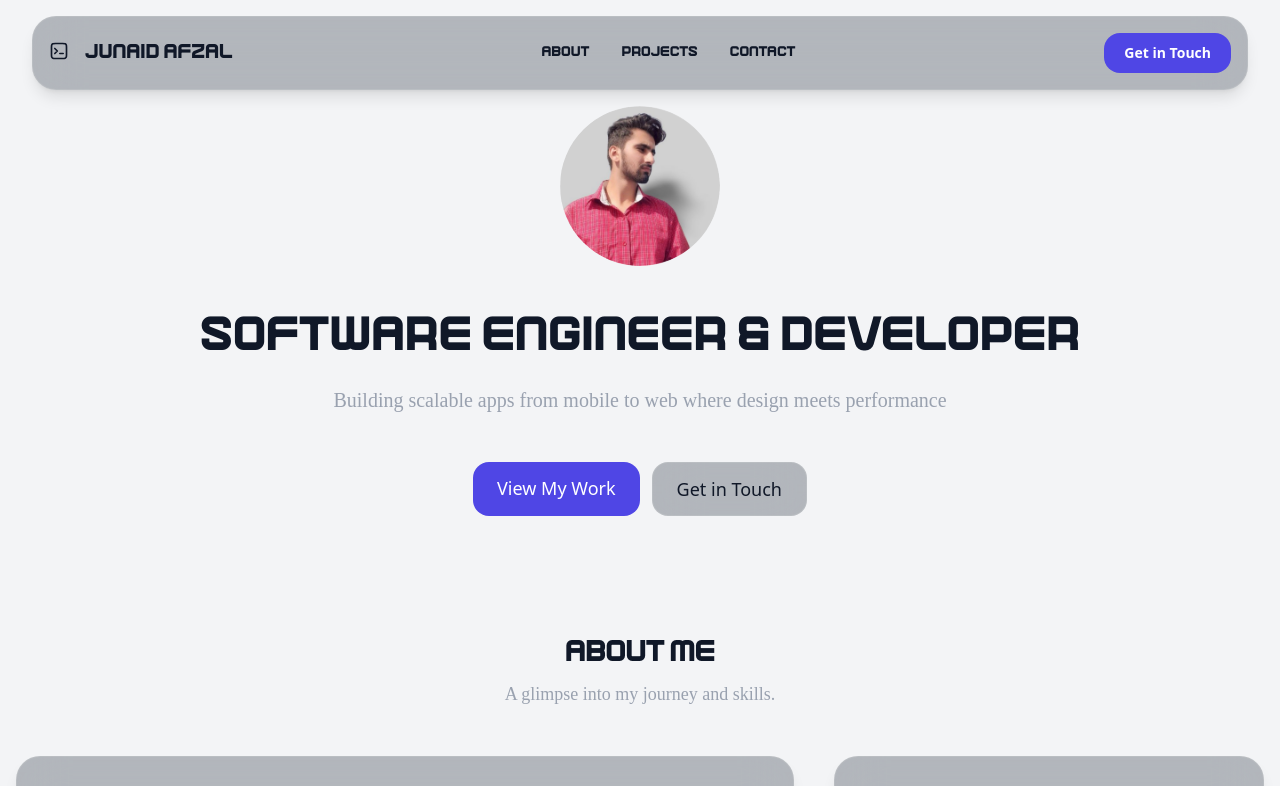
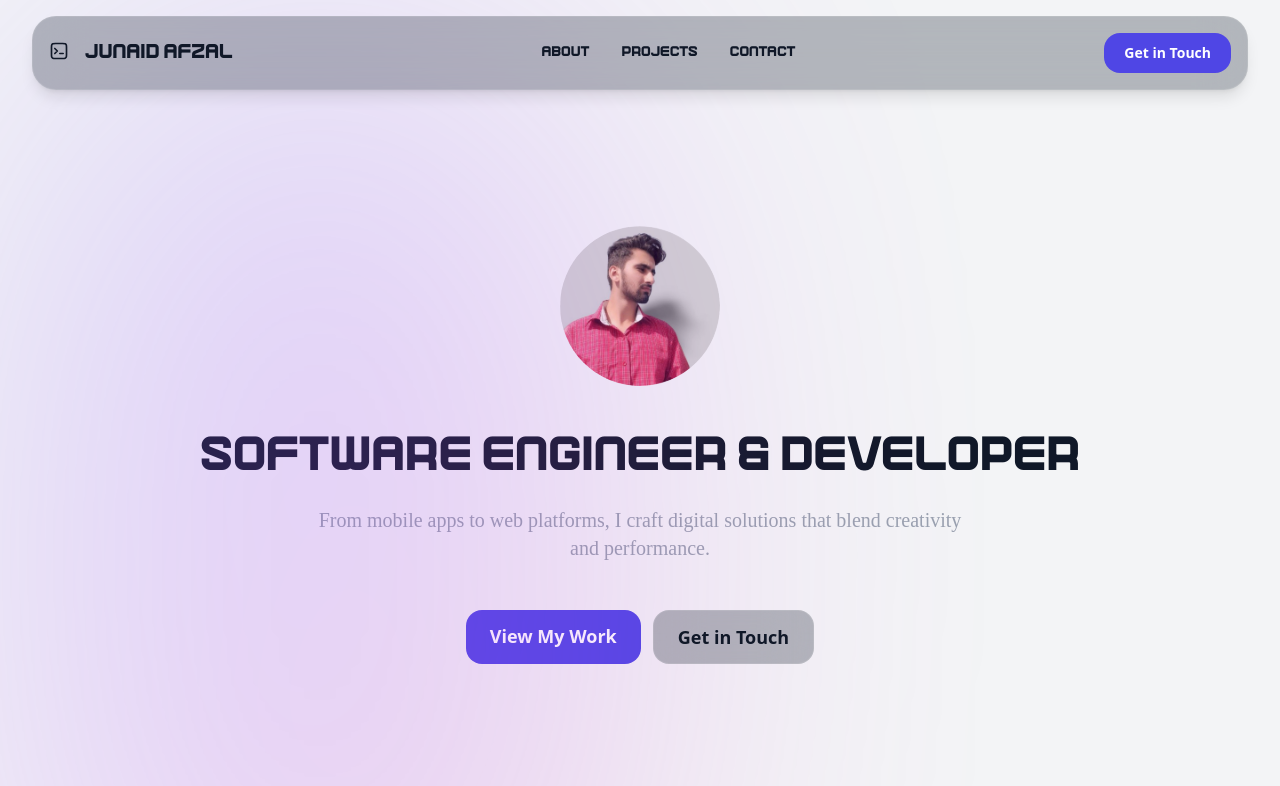
Before and after one commit to junii03/Advance-Web-Programming, a React (Vite) app in the folder assignments/assignment1/: page / in a window 1280 px wide. Shown: the top 786 px of the page. Built offline with nearby package versions, Linux system fonts and the light colour scheme.

Commit message:
Enhance App layout with background gradients, update Header and Hero components for improved styling and interactivity

```diff
--- a/assignments/assignment1/src/App.jsx
+++ b/assignments/assignment1/src/App.jsx
@@ -7,7 +7,11 @@ import Projects from "./components/Projects"
 function App() {
 
     return (
-        <div className="bg-background-light dark:bg-background-dark text-gray-900 dark:text-white font-body relative">
+        <div className="bg-background-light dark:bg-background-dark text-gray-900 dark:text-white font-body relative ">
+            <div className="absolute top-0 left-0 w-full h-full z-0 pointer-events-none">
+                <div className="absolute top-0 left-0 w-1/2 h-1/2 bg-gradient-to-br from-indigo-500 via-purple-500 to-pink-500 rounded-full filter blur-[150px] opacity-20"></div>
+                <div className="absolute bottom-0 right-0 w-1/2 h-1/2 bg-gradient-to-tl from-teal-500 via-cyan-500 to-sky-500 rounded-full filter blur-[150px] opacity-20"></div>
+            </div>
             <Header />
             <Hero />
             <About />
--- a/assignments/assignment1/src/components/Header.jsx
+++ b/assignments/assignment1/src/components/Header.jsx
@@ -41,7 +41,7 @@ const Header = () => {
                                 }
                             }}>Contact</div>
                     </nav>
-                    <div className="hidden md:inline-flex items-center justify-center rounded-lg h-10 px-5 bg-primary text-white text-sm font-bold hover:bg-primary/90 transition-colors font-displaycursor-pointer"
+                    <div className="hidden md:inline-flex items-center justify-center rounded-lg h-10 px-5 bg-primary text-white text-sm font-bold hover:bg-primary/70 transition-colors font-body cursor-pointer"
                         onClick={() => {
                             const element = document.getElementById('contact');
                             if (element) {
--- a/assignments/assignment1/src/components/Hero.jsx
+++ b/assignments/assignment1/src/components/Hero.jsx
@@ -2,19 +2,30 @@ import J from '../assets/J.png'
 const Hero = () => {
     return (
         <section className="flex flex-col items-center justify-center text-center  px-4" id="home">
-            <img src={J} alt="Junaid Afzal" className="w-40 h-40 mb-12 rounded-full" />
+            <img src={J} alt="Junaid Afzal" className="w-40 h-40 mb-12 rounded-full mt-30" />
             <h1 className="text-4xl sm:text-5xl font-bold mb-4 font-heading">Software Engineer & Developer</h1>
             <p className="mt-2  text-gray-400 text-lg sm:text-xl max-w-2xl mb-6 font-display">
-                Building scalable apps from mobile to web
-                where design meets performance
+                From mobile apps to web platforms,
+                I craft digital solutions that
+                blend creativity and performance.
             </p>
             <div className="flex justify-center gap-3 mt-6">
-                <a href="#projects" className="inline-block bg-primary text-white px-6 py-3 rounded-lg text-lg font-medium hover:bg-primary/90 transition-colors ">
+                <div onClick={() => {
+                    const element = document.getElementById('projects');
+                    if (element) {
+                        element.scrollIntoView({ behavior: 'smooth' });
+                    }
+                }} className="inline-block bg-primary text-white px-6 py-3 rounded-lg text-lg font-body font-bold hover:bg-primary/70 transition-colors hover:scale-105 ">
                     View My Work
-                </a>
-                <a href="#contact" className="glassmorphic inline-block px-6 py-3 rounded-lg text-lg font-medium">
+                </div>
+                <div onClick={() => {
+                    const element = document.getElementById('contact');
+                    if (element) {
+                        element.scrollIntoView({ behavior: 'smooth' });
+                    }
+                }} className="glassmorphic inline-block px-6 py-3 rounded-lg text-lg font-body font-bold hover:scale-105 transition-transform">
                     Get in Touch
-                </a>
+                </div>
             </div>
             {/* <div className="mt-15 cursor-pointer font-display flex items-center gap-2" onClick={() => {
                 const element = document.getElementById('about');
```
